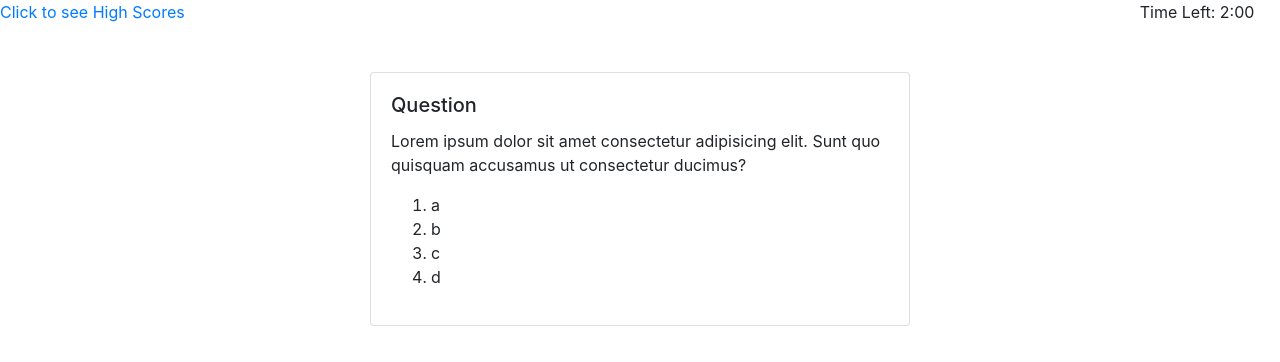
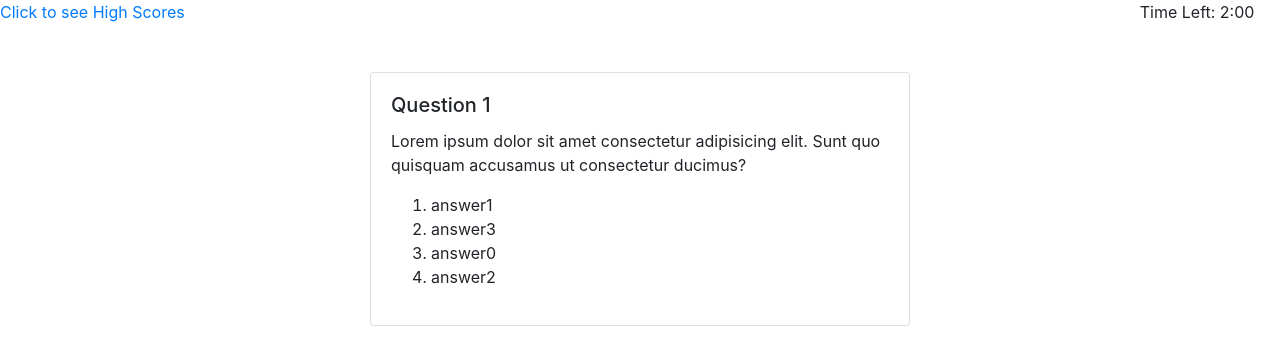
Before and after one commit to gdickey273/code-quiz, a plain HTML site: page index.html in a window 1280 px wide. Drawn offline with nearby package versions, Linux system fonts and the light colour scheme.

Commit message:
worked a good bit more on askQuestion() function and it's not yet working. I know you're not supposed to push broken code but I don't want to lose my progress and need a break

```diff
--- a/index.html
+++ b/index.html
@@ -6,6 +6,7 @@
     <title>Graham's Code Quiz</title>
     <link rel="stylesheet" href="https://stackpath.bootstrapcdn.com/bootstrap/4.5.0/css/bootstrap.min.css" integrity="sha384-9aIt2nRpC12Uk9gS9baDl411NQApFmC26EwAOH8WgZl5MYYxFfc+NcPb1dKGj7Sk" crossorigin="anonymous">
     <link rel="stylesheet" type="text/css" href="style.css">
+    <script src="https://code.jquery.com/jquery-3.5.1.min.js" integrity="sha256-9/aliU8dGd2tb6OSsuzixeV4y/faTqgFtohetphbbj0=" crossorigin="anonymous"></script>
 
   </head>
 
@@ -29,13 +30,13 @@
 
           <div id="question-card" class="card">
             <div class= "card-body">
-              <h5 class="card-title">Question <span id="question-id"></span></h5>
+              <h5 class="card-title">Question <span id="question-number"></span></h5>
               <p id="question-text" class="card-text">Lorem ipsum dolor sit amet consectetur adipisicing elit. Sunt quo quisquam accusamus ut consectetur ducimus?</p>
               <ol id="answer-choices-list">
-                <li class="answer-choice">a</li>
-                <li class="answer-choice">b</li>
-                <li class="answer-choice">c</li>
-                <li class="answer-choice">d</li>
+                <li id="choice1" class="answer-choice">a</li>
+                <li id="choice2" class="answer-choice">b</li>
+                <li id="choice3" class="answer-choice">c</li>
+                <li id="choice4" class="answer-choice">d</li>
               </ol>
             </div>
           </div>
--- a/script.js
+++ b/script.js
@@ -1,7 +1,11 @@
 var timer = 120;
+var questionNumber = 1;
 var correct = 0;
 var incorrect = 0;
 var userName = "";
+
+var questionCardEl = $("#question-card");
+var answerChoiceEls = $(".answer-choice");
 
 //initialized an array of question Objects that each contain text, answerChoices[], and correctAnswer properties
 var questionArray = [
@@ -32,3 +36,50 @@ var questionArray = [
 function randomNumber(max){
   return Math.floor(Math.random()*max);
 }
+
+/*splices a random question from questionArray, updates questionCardEl to match random question (with answer options listed in random order),
+and waits for user to answer. If users chosen answer is correct, correct counter is incremented,
+message flashes below question card to tell user their choice was correct. If the chosen answer is incorrect,
+incorrect counter is incremented, 10 is subtracted from timer, and a message flashes below questionCard to tell the user
+their choice was incorrect.
+*/
+function askQuestion(){
+
+  //chosing question from questionArray at random
+  var chosenQuestion = questionArray.splice(randomNumber(questionArray.length), 1)[0];
+
+  //set question number
+  $("#question-number").html(questionNumber);
+
+  //setting answer choices on questionCard to answer choices in question at random
+  $.each($(answerChoiceEls), function(i){
+    var r = randomNumber(chosenQuestion.answerChoices.length);
+    answerChoiceEls[i].textContent = chosenQuestion.answerChoices.splice(r,1);
+  });
+
+
+
+  answerChoiceEls.one("click", function(e){
+    if (e.target.textContent === chosenQuestion.correctAnswer){
+      correct++;
+      //CHANGE THIS TO CORRECT MESSAGE FLASH
+      console.log("correct!");
+      return;
+
+    } else{
+      incorrect++;
+      timer -= 10;
+      //CHANGE THIS TO INCORRECT MESSAGE FLASH
+      console.log("Incorrect!");
+      return;
+    }
+
+  });
+
+
+
+}//askQuestion()
+
+
+
+askQuestion();
```
